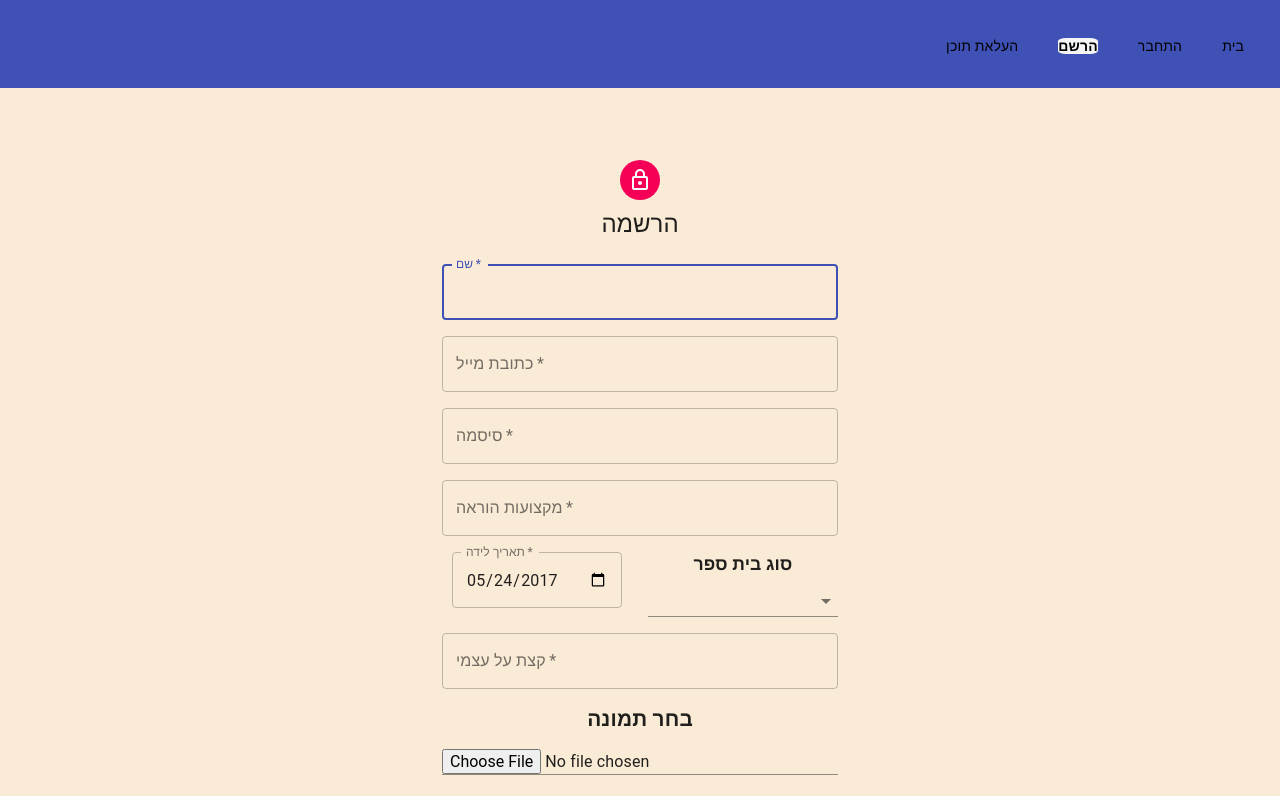
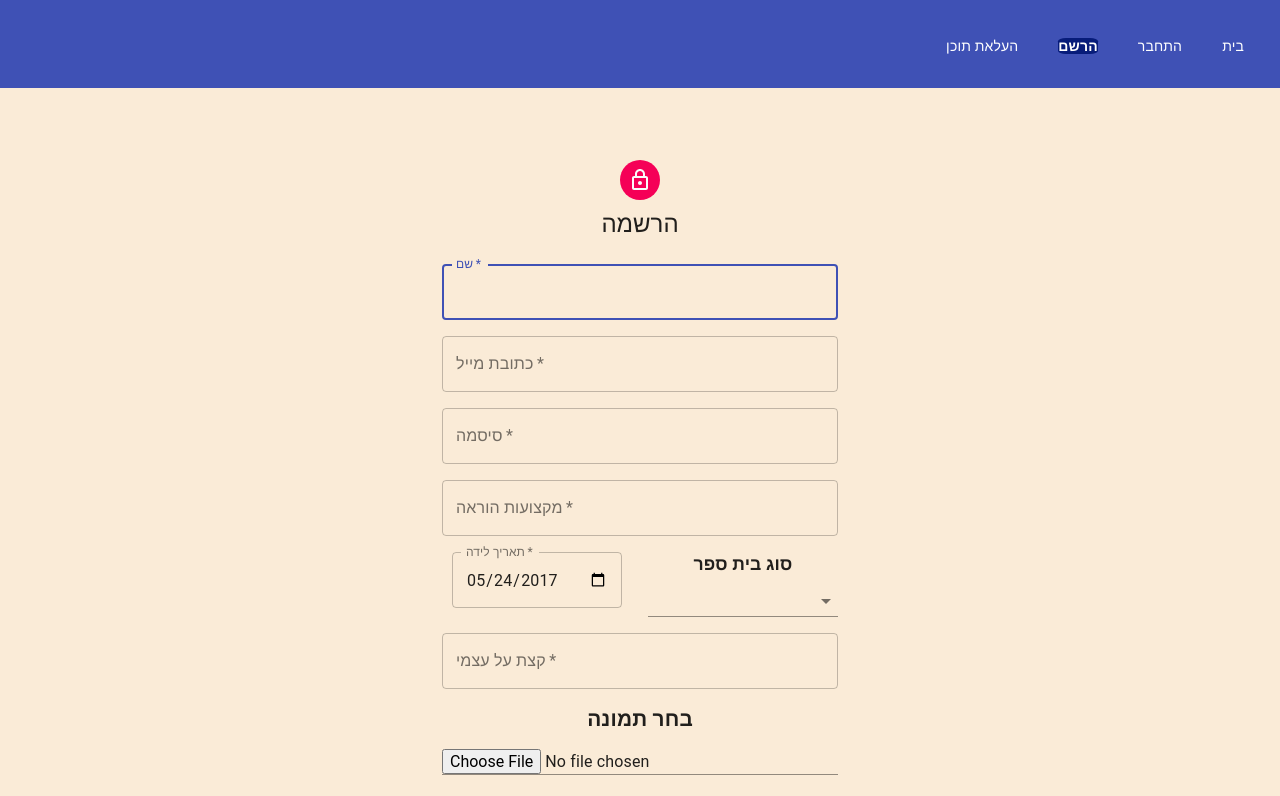
Before and after one commit to mm15-123/ed.it_client, a React (Create React App) app: page /SignUp in a window 1280 px wide. Shown: the top 796 px of the page. Built offline with nearby package versions, Linux system fonts and the light colour scheme; no server answers.

Commit message:
navbar hebrew

```diff
--- a/src/Components/MainPage.css
+++ b/src/Components/MainPage.css
@@ -20,7 +20,7 @@
 
 .navbar a {
     text-decoration: none;
-        color: black;
+        color: white;
 }
 
 .navbar a:hover,
@@ -28,20 +28,21 @@
 .navbar a.active
  {
     /*text-decoration: underline;*/
-    background-color: whitesmoke;
+    background-color: rgb(7, 28, 122);
+    color: white;
     font-weight: bold;
     border-radius: 20%;
 }
 
 .logout{
-    left: 21%;
+    right: 55%;
     position: relative;
     font-weight: bold;
 
 }
 
 .textProfile {
-    left: 17%;
+    right: 15%;
     position: relative;
     font-weight: bold;
 }
--- a/src/Components/MainPage.jsx
+++ b/src/Components/MainPage.jsx
@@ -69,7 +69,7 @@ const MainPage = () => {
                         <NavLink to='/UploadContent'>העלאת תוכן</NavLink>
                     </li>
                     <li className="logout">
-                        {GlobalUser !== null && <NavLink to='/' onClick={LogOut}>התנתק |</NavLink>}
+                        {GlobalUser !== null && <NavLink to='/' onClick={LogOut}>התנתק</NavLink>}
                     </li>
                     <li className="textProfile">
 
```
